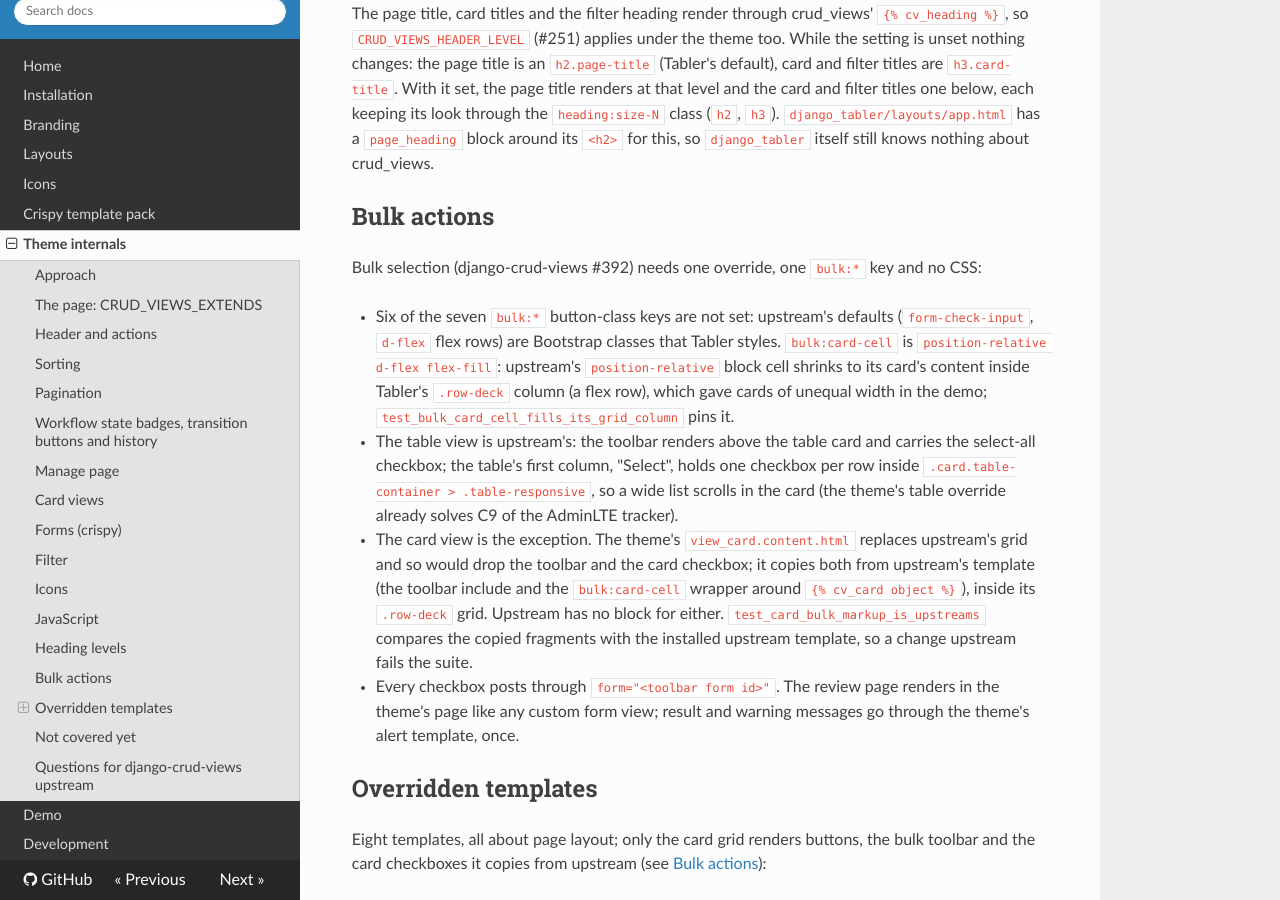
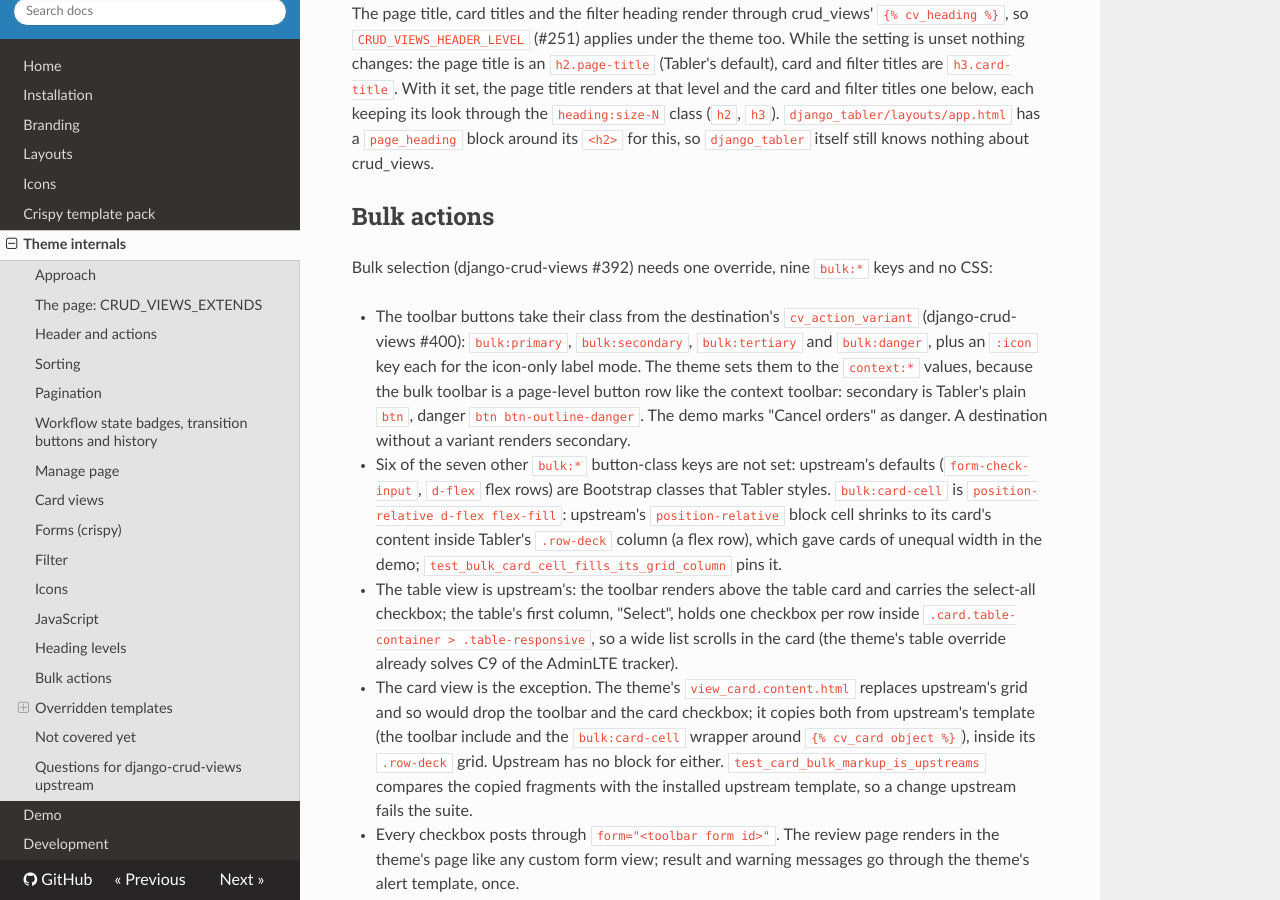
Before and after one commit to jacob-consulting/django-crud-views-tabler, an MkDocs documentation site: the page built from docs/theme_internals.md, in a window 1280 px wide and 900 px high, scrolled down 8834 px. Built offline with MkDocs 1.6.1, drawn with Linux system fonts in a browser that asks for light colours; nearby versions of some CDN libraries.

Commit message:
docs: status and theme guide — bulk variants adopted (#400)
Co-Authored-By: Claude Opus 5.5 <noreply@anthropic.com>

```diff
--- a/dev/crud_views_upstream_status.md
+++ b/dev/crud_views_upstream_status.md
@@ -4,6 +4,20 @@ Status snapshot for the five points in
 [crud_views_upstream_questions.md](crud_views_upstream_questions.md). That document keeps the analysis, the code
 paths and the options per point; this one says only where each point stands today and what is left to do. The
 questions document is not edited.
+
+## Update 2026-11-23: upstream #399 and #400 (bulk toolbar)
+
+Upstream 822f737c (#399, PR #404) and 71f59256 (#400, PR #402).
+
+- **#399 (the toolbar offers only the actions the viewer may enter, C10):** adopted by PR #7, which makes the theme's
+  card template follow `view.cv_bulk_buttons`. `example/sales/tests/test_bulk.py::test_roasters_are_not_offered_cancel`
+  pins it in the demo.
+- **#400 (semantic variants for bulk toolbar buttons, C11):** the toolbar buttons take their class from the
+  destination's `cv_action_variant` through four keys, `bulk:primary` to `bulk:danger` (each stock value is
+  `btn btn-primary`; an unset variant renders secondary). `TABLER_BUTTON_CLASSES` sets them and their `:icon` keys to
+  the `context:*` values, since the bulk toolbar is a page-level button row like the context toolbar; the demo's
+  "Cancel orders" sets `cv_action_variant = "danger"` (`btn btn-outline-danger`,
+  `test_toolbar_buttons_follow_the_destination_variant`).
 
 ## Update 2026-11-21: upstream #391, #393, #394 and extensions 0.4.0
 
@@ -38,7 +52,7 @@ tracker, `PythonProject/django-crud-views-adminlte/superpowers/notes/upstream-tr
   actions the viewer may enter, and the card cell follows `view.cv_bulk_buttons` as upstream's template does. The
   theme's card template and `test_card_bulk_markup_is_upstreams` need an upstream checkout that contains #399.
   **C11** (no danger variant for bulk buttons) is the AdminLTE tracker's entry and applies here unchanged; not
-  worked around.
+  worked around. Both adopted since; see the update of 2026-11-23.
 - **Card cell shrinks in `.row-deck` (found in the demo's browser pass).** Upstream's `bulk:card-cell` default is
   `position-relative`, a block wrapper; Tabler's `.row-deck > [class*=col-]` is a flex row, so the wrapper took its
   card's content width (cards of unequal width, 198 px on a 375 px screen). The theme sets `bulk:card-cell` to
--- a/docs/theme_internals.md
+++ b/docs/theme_internals.md
@@ -314,10 +314,15 @@ class (`h2`, `h3`). `django_tabler/layouts/app.html` has a `page_heading` block
 
 ## Bulk actions
 
-Bulk selection (django-crud-views #392) needs one override, one `bulk:*` key and no CSS:
+Bulk selection (django-crud-views #392) needs one override, nine `bulk:*` keys and no CSS:
 
-- Six of the seven `bulk:*` button-class keys are not set: upstream's defaults (`form-check-input`, `d-flex` flex rows)
-  are Bootstrap classes that Tabler styles. `bulk:card-cell` is `position-relative d-flex flex-fill`: upstream's
+- The toolbar buttons take their class from the destination's `cv_action_variant` (django-crud-views #400):
+  `bulk:primary`, `bulk:secondary`, `bulk:tertiary` and `bulk:danger`, plus an `:icon` key each for the icon-only label
+  mode. The theme sets them to the `context:*` values, because the bulk toolbar is a page-level button row like the
+  context toolbar: secondary is Tabler's plain `btn`, danger `btn btn-outline-danger`. The demo marks "Cancel orders"
+  as danger. A destination without a variant renders secondary.
+- Six of the seven other `bulk:*` button-class keys are not set: upstream's defaults (`form-check-input`, `d-flex` flex
+  rows) are Bootstrap classes that Tabler styles. `bulk:card-cell` is `position-relative d-flex flex-fill`: upstream's
   `position-relative` block cell shrinks to its card's content inside Tabler's `.row-deck` column (a flex row), which
   gave cards of unequal width in the demo; `test_bulk_card_cell_fills_its_grid_column` pins it.
 - The table view is upstream's: the toolbar renders above the table card and carries the select-all checkbox; the
```
